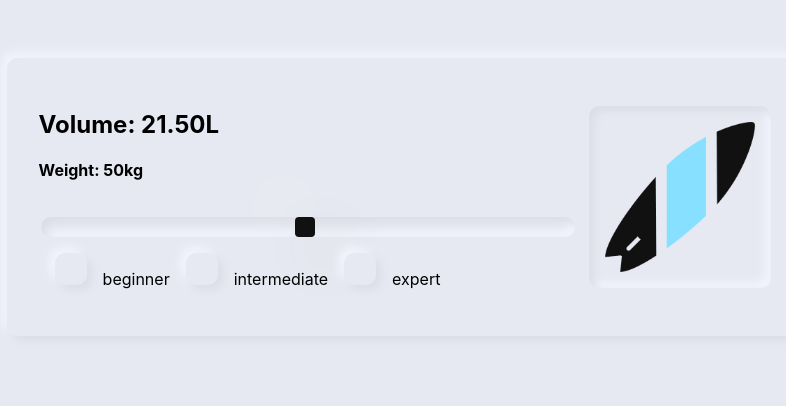
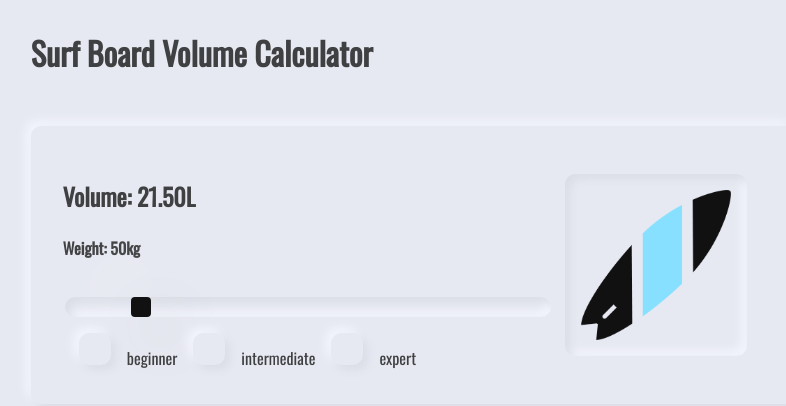
Before and after one commit to f-bog/surfboard-calculator, a React (Create React App) app: page / in a window 1280 px wide. Shown: the top 406 px of the page, without its empty margins (227-1013 px from the left). Built offline with nearby package versions, Linux system fonts and the light colour scheme.

Commit message:
style updates

```diff
--- a/public/index.html
+++ b/public/index.html
@@ -25,7 +25,7 @@
       Learn how to configure a non-root public URL by running `npm run build`.
     -->
     <link
-      href="https://fonts.googleapis.com/css2?family=Nunito&display=swap"
+      href="https://fonts.googleapis.com/css2?family=Oswald&display=swap"
       rel="stylesheet"
     />
     <title>React App</title>
--- a/src/App.css
+++ b/src/App.css
@@ -2,6 +2,8 @@
   display: flex;
   justify-content: space-between;
   align-self: center;
+  font-family: 'Oswald', sans-serif;
+  color: #3f4042;
   padding: 2rem;
   margin: 50px auto;
   border-radius: 10px;
--- a/src/App.js
+++ b/src/App.js
@@ -6,8 +6,11 @@ import surfboard from './images/surfboard-icon.png';
 
 function App() {
   return (
+    <>
+      <h1>Surf Board Volume Calculator</h1>
       <div className='App'>
         <Calculator />
+
         <div className='box'>
           <img
             src={surfboard}
@@ -17,6 +20,7 @@ function App() {
           ></img>
         </div>
       </div>
+    </>
   );
 }
 
--- a/src/components/Calculator.js
+++ b/src/components/Calculator.js
@@ -28,7 +28,7 @@ function Calculator() {
     <div className='controls'>
       <h2>Volume: {(weight * skill).toFixed(2) + 'L'}</h2>
       <h4>Weight: {weight + 'kg'}</h4>
-      <RangeSlider value={weight} handler={handleWeight} min='40' />
+      <RangeSlider value={weight} handler={handleWeight} />
       <SkillButton value='beginner' handler={handleButton} />
       <SkillButton value='intermediate' handler={handleButton} />
       <SkillButton value='expert' handler={handleButton} />
--- a/src/components/RangeSlider.js
+++ b/src/components/RangeSlider.js
@@ -4,8 +4,8 @@ const RangeSlider = (props) => {
   return (
     <input
       className='range-slider'
-      min='1'
-      max='100'
+      min='40'
+      max='110'
       type='range'
       value={props.value}
       onChange={props.handler}
--- a/src/index.css
+++ b/src/index.css
@@ -1,7 +1,8 @@
 body {
-  font-family: -apple-system, BlinkMacSystemFont, 'Segoe UI', 'Roboto', 'Oxygen',
-    'Ubuntu', 'Cantarell', 'Fira Sans', 'Droid Sans', 'Helvetica Neue',
-    sans-serif;
+  font-family: 'Oswald', sans-serif, -apple-system, BlinkMacSystemFont,
+    'Segoe UI', 'Roboto', 'Oxygen', 'Ubuntu', 'Cantarell', 'Fira Sans',
+    'Droid Sans', 'Helvetica Neue', sans-serif;
+  color: #3f4042;
   -webkit-font-smoothing: antialiased;
   -moz-osx-font-smoothing: grayscale;
   display: flex;
```
Lines whose indentation alone changed are shown as unchanged.
